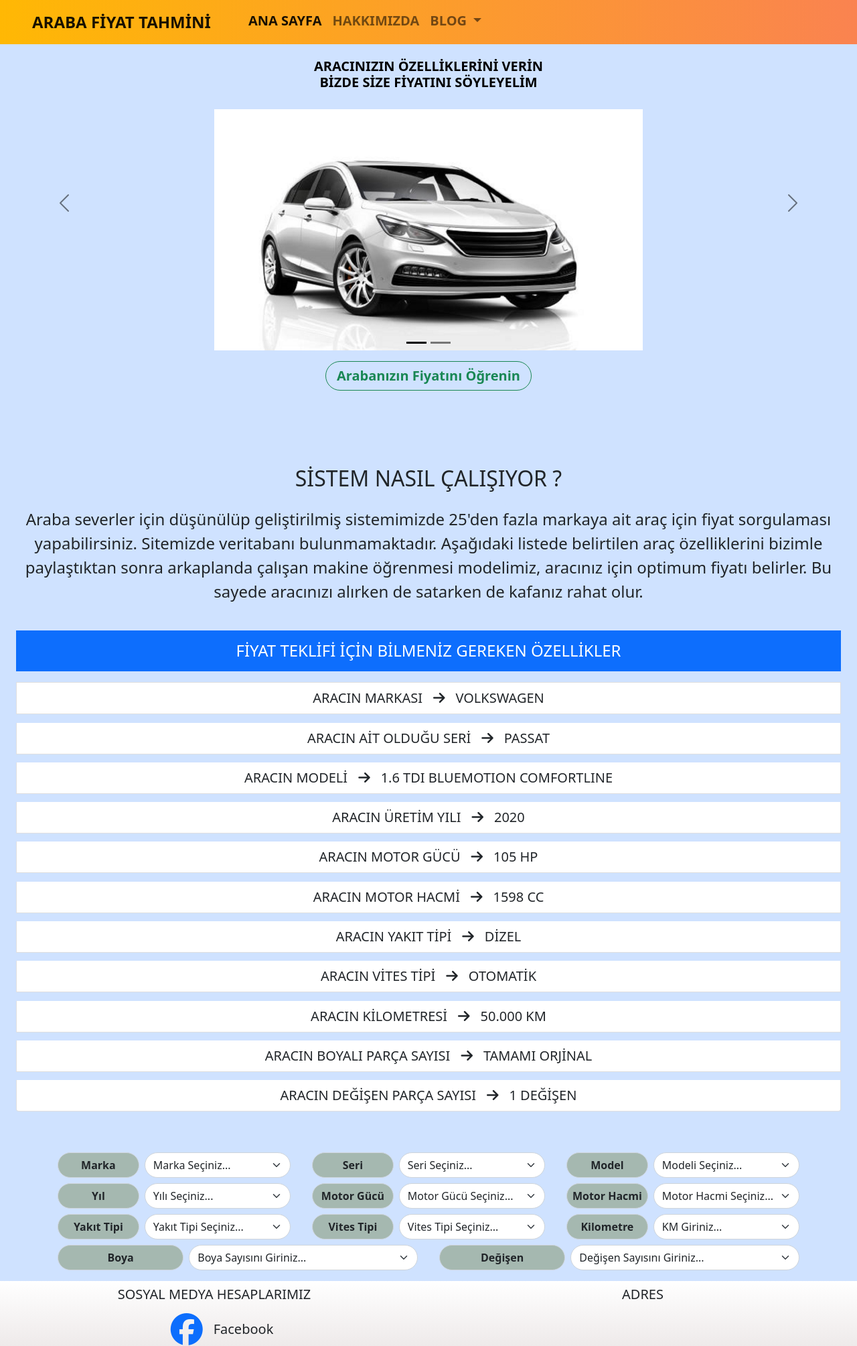
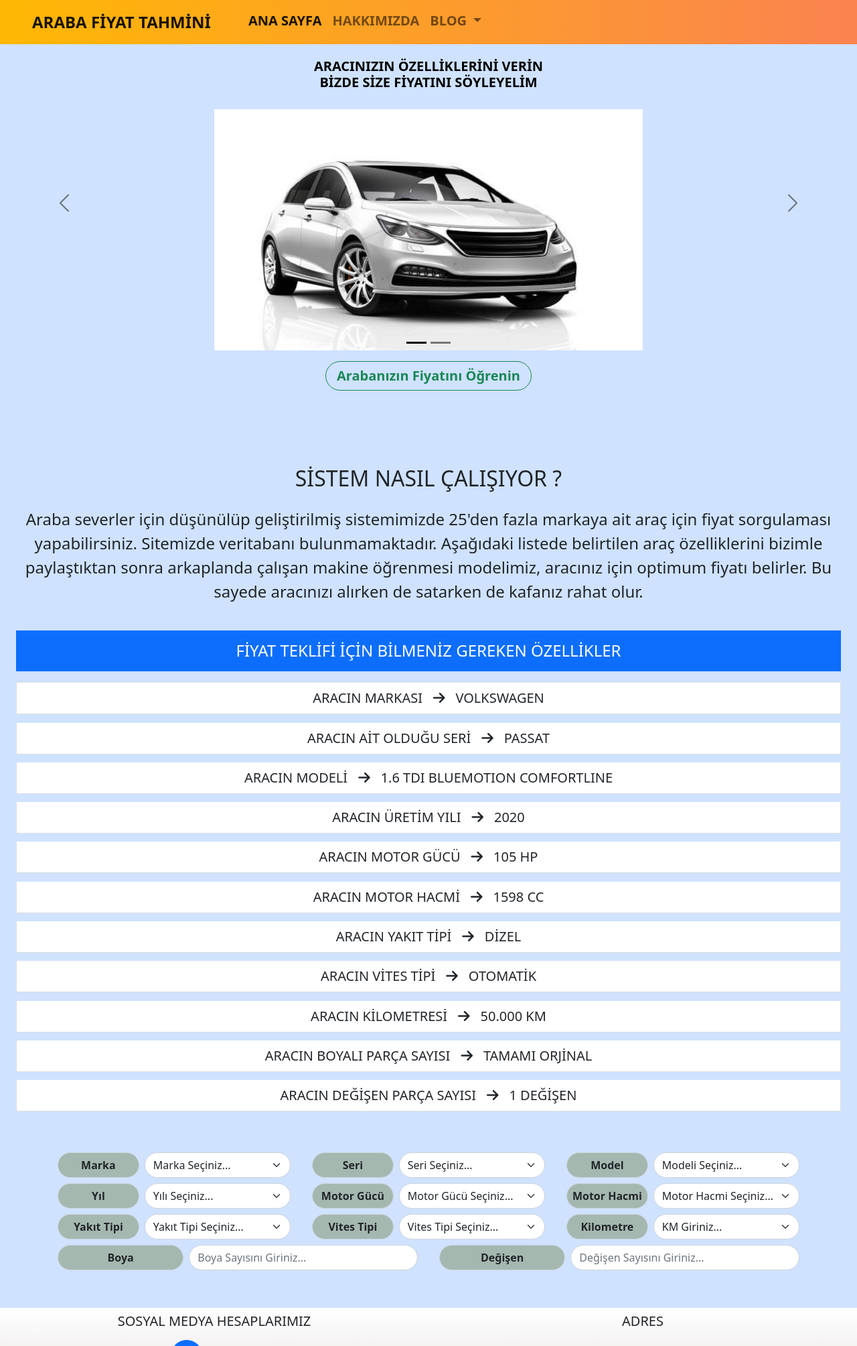
Before and after one commit to yasintsc99/Car-Price-Prediction, a Django app: page / in a window 1280 px wide. Shown: the top 2009 px of the page at 67% size. Run offline with Django 4.2, Linux system fonts and the light colour scheme; some libraries are stand-ins or nearby versions; grey boxes are pictures that could not be loaded.

Commit message:
Boya-Değişen inputları Düzenlendi

```diff
--- a/Car-Price-Prediction/templates/pages/mainpage.html
+++ b/Car-Price-Prediction/templates/pages/mainpage.html
@@ -164,7 +164,7 @@
     </section>
   </section>
 </section>
-<section id="FiyatTahmin" class="container my-auto">
+<section id="FiyatTahmin" class="container mb-5">
   <form action="" method="post">
     <section class="row">
       <section class="col-lg-4 mb-2 mx-0">
@@ -275,23 +275,27 @@
       <section class="col-lg-6 mb-2">
         <section class="input-group px-1">
           <label class="input-group-text">Boya</label>
-          <select class="form-select ms-2">
-            <option selected>Boya Sayısını Giriniz...</option>
-            <option value="1">One</option>
-            <option value="2">Two</option>
-            <option value="3">Three</option>
-          </select>
+          <input
+            type="number"
+            min="0"
+            max="13"
+            class="form-control rounded-pill ms-2"
+            placeholder="Boya Sayısını Giriniz..."
+            onKeyDown="return false"
+          />
         </section>
       </section>
       <section class="col-lg-6">
         <section class="input-group px-1">
           <label class="input-group-text">Değişen</label>
-          <select class="form-select ms-2">
-            <option selected>Değişen Sayısını Giriniz...</option>
-            <option value="1">One</option>
-            <option value="2">Two</option>
-            <option value="3">Three</option>
-          </select>
+          <input
+            type="number"
+            min="0"
+            max="13"
+            class="form-control rounded-pill ms-2"
+            placeholder="Değişen Sayısını Giriniz..."
+            onKeyDown="return false"
+          />
         </section>
       </section>
     </section>
```
